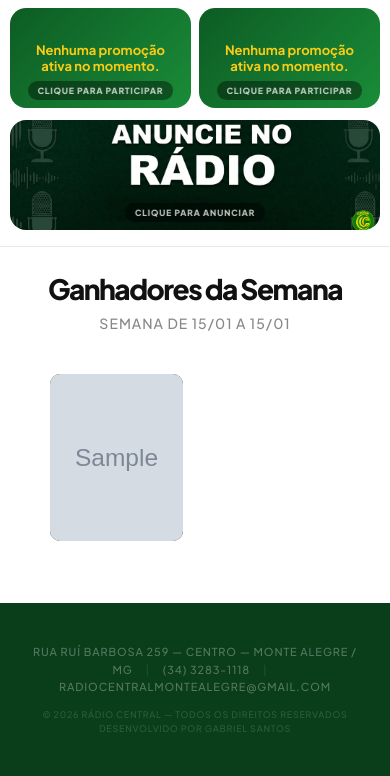
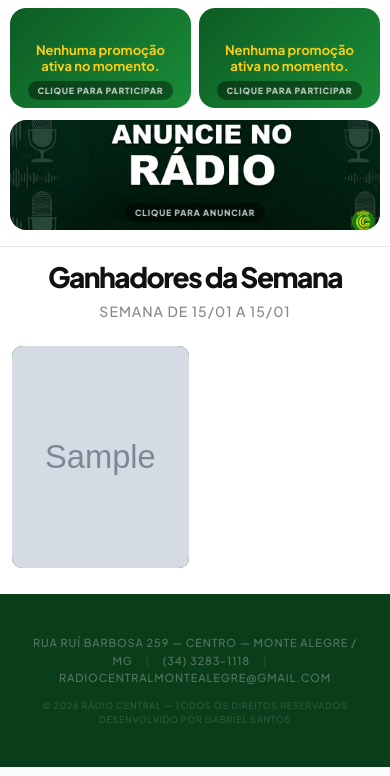
Before and after one commit to Gabr34l/site_radiocentral, a Django app: page / in a window 390 px wide. Shown: the part 1006-1782 px from the top of the page. Run offline with Django 5.2, Linux system fonts and the light colour scheme; tables that the repository leaves empty hold one stand-in row (values such as "Sample post"); grey boxes marked "Sample" are stand-in pictures.

Commit message:
Ajusta espacamento e comportamento dos cards de ganhadores para alinhar com o carrossel

```diff
--- a/centralfm/templates/centralfm/ganhadores.html
+++ b/centralfm/templates/centralfm/ganhadores.html
@@ -2,14 +2,13 @@
 <style>
     .winners-section {
         background: #fff;
-        padding: 24px 32px 60px 32px;
+        padding: 24px 14px 48px 14px;
         border-top: 1px solid #e8e8e8;
     }
 
-
     .winners-header {
         text-align: center;
-        margin-bottom: 40px;
+        margin-bottom: 24px;
     }
 
     .winners-title {
@@ -22,7 +21,6 @@
         text-transform: none;
     }
 
-
     .winners-subtitle {
         font-size: 14px;
         color: #888;
@@ -32,20 +30,19 @@
     }
 
     .winners-grid {
-        display: grid;
-        grid-template-columns: repeat(auto-fill, minmax(280px, 1fr));
-        gap: 20px;
+        display: flex;
+        justify-content: center;
+        gap: 14px;
         width: 100%;
-        max-width: 1280px;
-        padding: 0 2vw;
+        max-width: 1200px;
         margin: 0 auto;
+        padding: 0;
     }
 
-
     .winner-card {
+        flex: 0 1 270px;
         aspect-ratio: 4/5;
         border-radius: 12px;
-
         overflow: hidden;
         position: relative;
         cursor: pointer;
@@ -68,8 +65,8 @@
     }
 
     .winner-card:hover {
-        transform: translateY(-8px);
-        box-shadow: 0 12px 24px rgba(0, 0, 0, 0.2);
+        transform: translateY(-6px);
+        box-shadow: 0 8px 20px rgba(0, 0, 0, 0.2);
     }
 
     .winner-img {
@@ -138,19 +135,55 @@
     }
 
     @media (max-width: 960px) {
+        .winners-section {
+            padding: 16px 14px 32px 14px;
+        }
+
         .winners-grid {
-            grid-template-columns: repeat(3, 1fr);
+            flex-wrap: nowrap;
+            overflow-x: auto;
+            scroll-behavior: smooth;
+            scroll-snap-type: x mandatory;
+            -ms-overflow-style: none;
+            scrollbar-width: none;
+            justify-content: flex-start;
+            gap: 10px;
+        }
+
+        .winners-grid::-webkit-scrollbar {
+            display: none;
+        }
+
+        .winner-card {
+            flex: 0 0 calc((100% - 10px) / 2);
+            min-width: calc((100% - 10px) / 2);
+            scroll-snap-align: start;
+        }
+
+        .winner-card:hover {
+            transform: none;
+            box-shadow: none;
         }
     }
 
     @media (max-width: 640px) {
-        .winners-grid {
-            grid-template-columns: repeat(2, 1fr);
-            padding: 0 16px;
+        .winners-section {
+            padding: 12px 10px 24px 10px;
         }
 
         .winners-title {
             font-size: 28px;
+        }
+    }
+
+    @media (max-width: 480px) {
+        .winners-grid {
+            gap: 8px;
+        }
+
+        .winner-card {
+            flex: 0 0 calc((100% - 8px) / 2);
+            min-width: calc((100% - 8px) / 2);
         }
     }
 </style>
```
